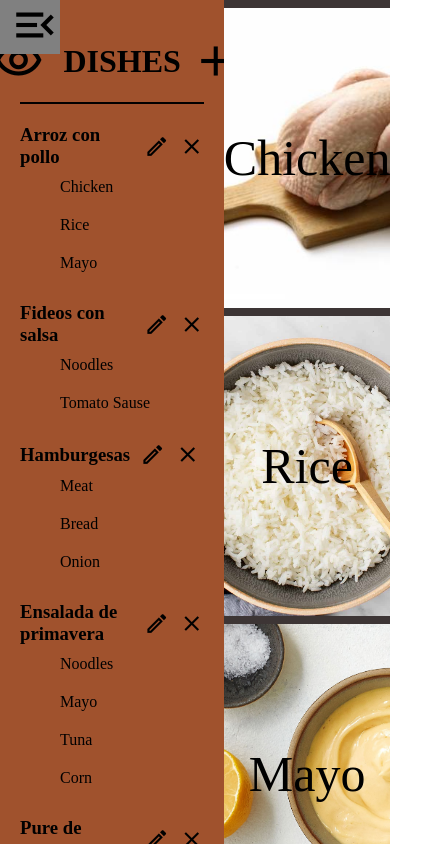
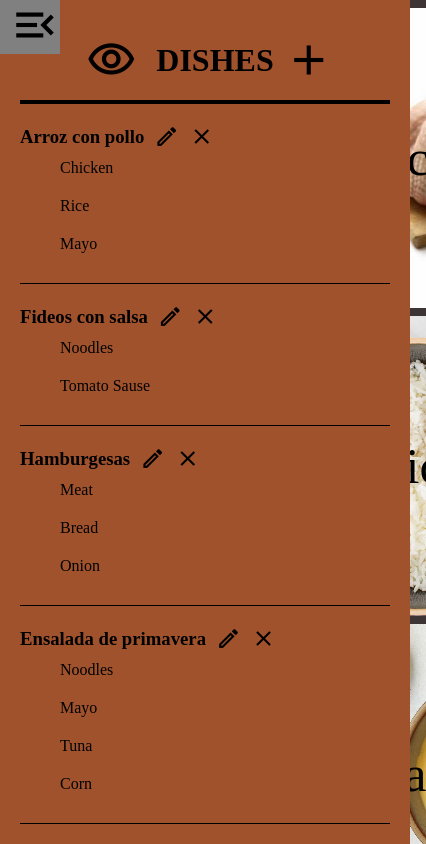
Before and after one commit to Gepoverlow/dishes-app, a website built with webpack: page dist/index.html in a window 390 px wide. Both pictures are taken after a click on the element "menu_open". Shown: the whole page, 426 px wide, since content can reach past the window. Built offline with nearby package versions, Linux system fonts and the light colour scheme; files whose address does not match are found by name.

Commit message:
working ondish and ingredients mobile responsiveness

```diff
--- a/src/css/styles/style.css
+++ b/src/css/styles/style.css
@@ -34,12 +34,13 @@ body {
 
 .container-info {
   display: flex;
+  flex-shrink: 0;
   flex-direction: column;
   background-color: sienna;
   height: 100vh;
   width: 0px;
   overflow-y: scroll;
-  overflow-x: hidden;
+  overflow-x: scroll;
   transition: 0.5s;
 }
 
@@ -50,14 +51,13 @@ body {
   align-items: center;
   margin-bottom: 20px;
   min-height: 10vh;
-  border-bottom: 2px solid black;
+  border-bottom: 4px solid black;
 }
 
 .container-info-main {
   display: flex;
   flex-direction: column;
-  min-height: 80vh;
-  min-width: 25vw;
+  overflow: visible;
 }
 
 .container-ingredients {
@@ -106,6 +106,8 @@ body {
 .container-info-main > div {
   cursor: pointer;
   padding-bottom: 20px;
+  margin-bottom: 20px;
+  border-bottom: 1px solid black;
 }
 
 div > ul > li {
--- a/src/index.js
+++ b/src/index.js
@@ -86,7 +86,7 @@ seeButton.addEventListener("click", () => {
 
 menuButton.addEventListener("click", () => {
   if (!nav) {
-    containerInfo.style.width = "500px";
+    containerInfo.style.width = "410px";
     containerInfo.style.padding = "20px";
     nav = true;
   } else {
```
Also changed, not shown: dist/main.js.
